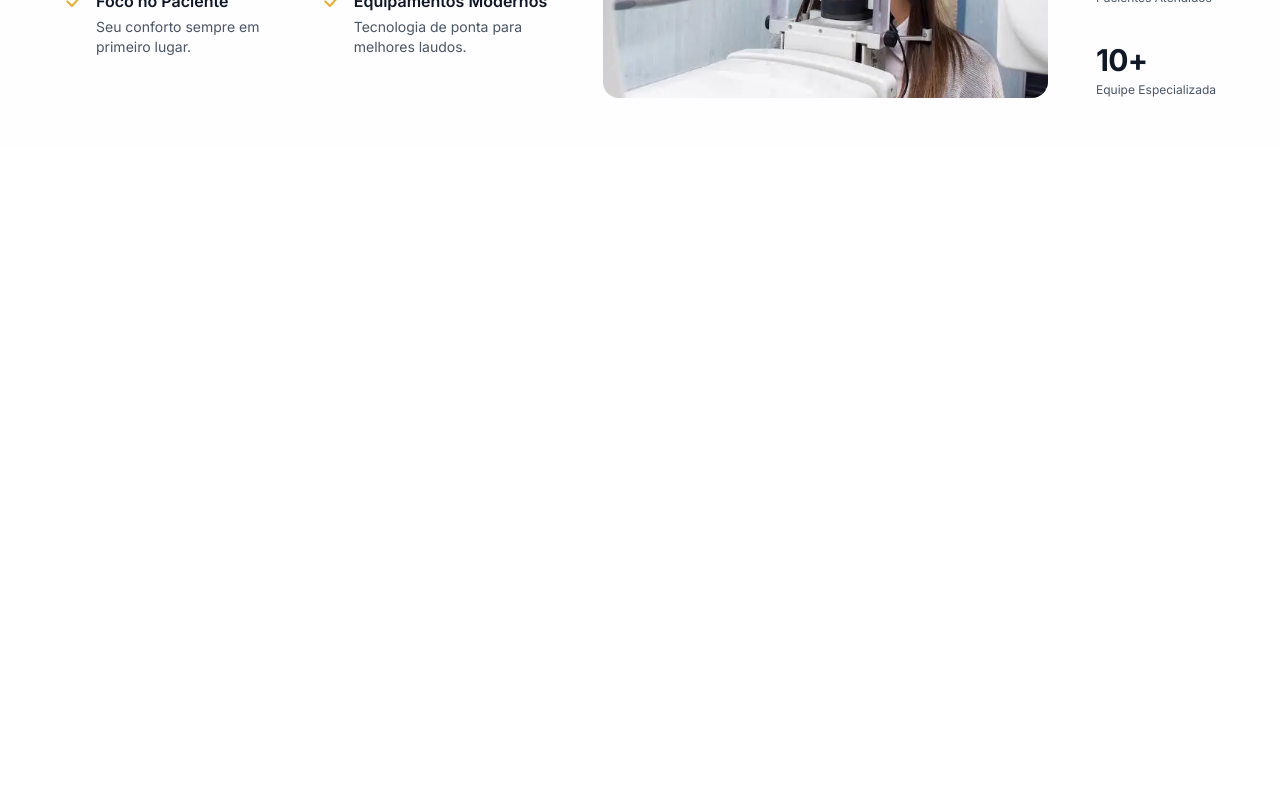
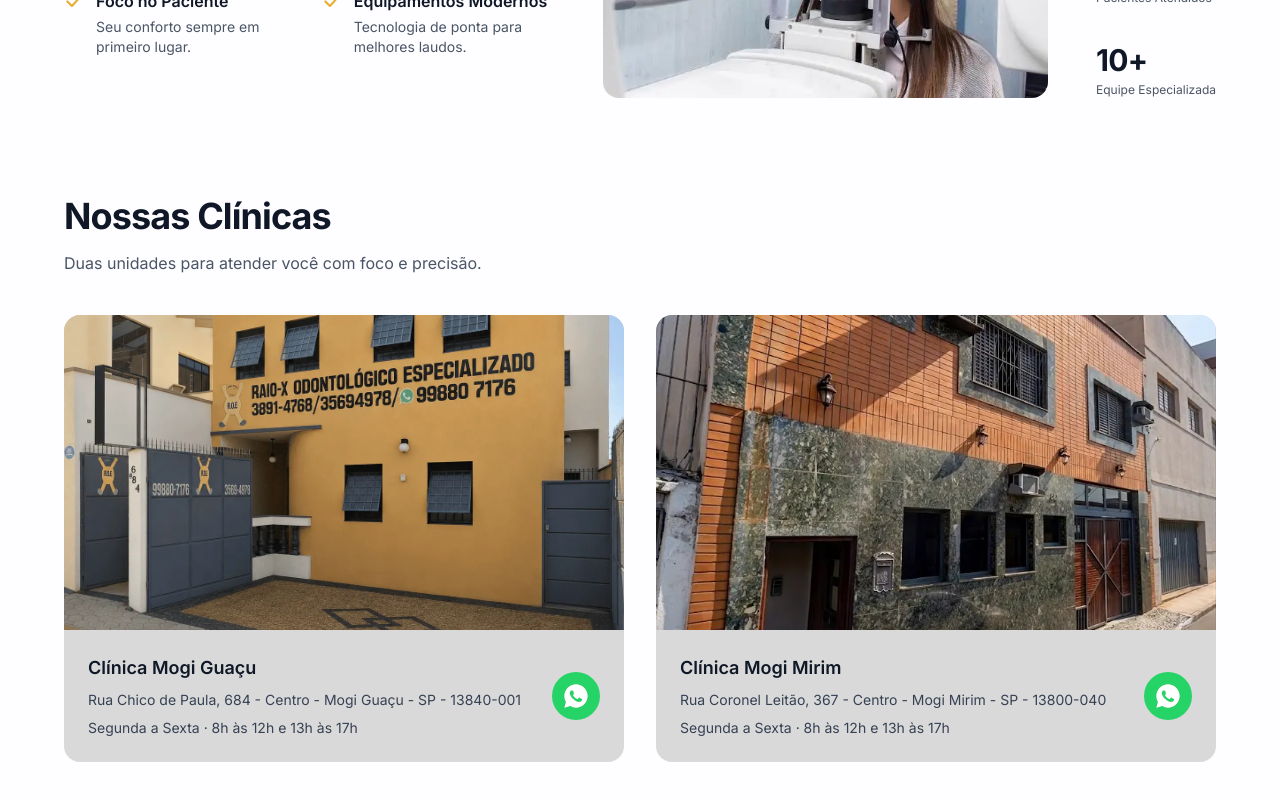
Before and after one commit to VictorRms03/roe-landing, a Next.js app: page / in a window 1280 px wide. Shown: the part 1826-2626 px from the top of the page. Before the commit the page ends 1972 px from the top, so only its background shows below. Built offline with nearby package versions, Linux system fonts and the light colour scheme.

Commit message:
feat: Add Clinics (#5)
* feat: Add Beneficios

* feat: Add Beneficts

```diff
--- a/src/app/page.tsx
+++ b/src/app/page.tsx
@@ -1,4 +1,5 @@
 import Benefits from "@/components/Benefits";
+import Clinics from "@/components/Clinics";
 import Hero from "@/components/Hero";
 import Services from "@/components/Services";
 
@@ -8,6 +9,7 @@ export default function Home() {
       <Hero />
       <Services />
       <Benefits />
+      <Clinics />
     </>
   );
 }
--- /dev/null
+++ b/src/components/Clinics.tsx
@@ -0,0 +1,91 @@
+import Image from "next/image";
+
+type Unit = {
+  name: string;
+  address: string;
+  hours: string;
+  image: string;
+  imageAlt: string;
+  /** Digits only, with country and area code. Null hides the WhatsApp button. */
+  whatsapp: string | null;
+};
+
+const UNITS: Unit[] = [
+  {
+    name: "Clínica Mogi Guaçu",
+    address: "Rua Chico de Paula, 684 - Centro - Mogi Guaçu - SP - 13840-001",
+    hours: "Segunda a Sexta · 8h às 12h e 13h às 17h",
+    image: "/images/hero/clinica-guacu.webp",
+    imageAlt: "Fachada amarela da unidade de Mogi Guaçu",
+    // Read off the clinic's own signage in the photo. Confirm before launch.
+    whatsapp: "5519998807176",
+  },
+  {
+    name: "Clínica Mogi Mirim",
+    address: "Rua Coronel Leitão, 367 - Centro - Mogi Mirim - SP - 13800-040",
+    hours: "Segunda a Sexta · 8h às 12h e 13h às 17h",
+    image: "/images/hero/clinica-mogi.webp",
+    imageAlt: "Fachada em pedra e tijolo da unidade de Mogi Mirim",
+    whatsapp: "5519998863332",
+  },
+];
+
+export default function Clinics() {
+  return (
+    <section id="clinicas" className="scroll-mt-32 bg-roe-white px-6 py-12 md:px-12 lg:px-16">
+      <div className="mx-auto max-w-7xl">
+        <h2 className="text-3xl font-bold leading-tight tracking-tight text-gray-900 sm:text-4xl">
+          Nossas Clínicas
+        </h2>
+        <p className="mt-3 max-w-xl text-sm text-gray-600 sm:text-base">
+          Duas unidades para atender você com foco e precisão.
+        </p>
+
+        <ul className="mt-10 grid gap-8 md:grid-cols-2">
+          {UNITS.map((unit) => (
+            <li key={unit.name} className="overflow-hidden rounded-2xl bg-roe-gray">
+              <div className="relative aspect-16/9">
+                <Image
+                  src={unit.image}
+                  alt={unit.imageAlt}
+                  fill
+                  sizes="(min-width: 768px) 50vw, 100vw"
+                  className="object-cover"
+                />
+              </div>
+
+              <div className="flex items-center justify-between gap-4 p-6">
+                <div className="min-w-0">
+                  <h3 className="text-lg font-semibold text-gray-900">{unit.name}</h3>
+                  <p className="mt-2 text-sm text-gray-700">{unit.address}</p>
+                  <p className="mt-2 text-sm text-gray-700">{unit.hours}</p>
+                </div>
+
+                {unit.whatsapp && (
+                  <a
+                    href={`https://wa.me/${unit.whatsapp}`}
+                    target="_blank"
+                    rel="noopener noreferrer"
+                    aria-label={`Falar com a ${unit.name} no WhatsApp`}
+                    className="flex size-12 shrink-0 items-center justify-center rounded-full bg-[#25d366] outline-none transition-transform duration-200 hover:scale-105 focus-visible:ring-2 focus-visible:ring-gray-900 focus-visible:ring-offset-2 focus-visible:ring-offset-roe-gray"
+                  >
+                    <svg viewBox="0 0 24 24" aria-hidden="true" className="size-7">
+                      <path
+                        fill="#ffffff"
+                        d="M12 2C6.48 2 2 6.48 2 12c0 1.85.5 3.58 1.38 5.07L2 22l5.07-1.35A9.94 9.94 0 0 0 12 22C17.52 22 22 17.52 22 12S17.52 2 12 2z"
+                      />
+                      <path
+                        fill="#25d366"
+                        d="M16.9 14.3c-.3-.1-1.7-.8-1.9-.9-.3-.1-.4-.1-.6.1-.2.3-.7.9-.8 1-.2.2-.3.2-.5.1-.3-.1-1.1-.4-2.1-1.3-.8-.7-1.3-1.6-1.5-1.8-.1-.3 0-.4.1-.5l.4-.5c.1-.2.2-.3.2-.5.1-.2 0-.3 0-.5 0-.1-.6-1.4-.8-1.9-.2-.5-.4-.4-.6-.4h-.5c-.2 0-.4.1-.7.3-.2.3-.9.9-.9 2.2s.9 2.6 1.1 2.8c.1.2 1.8 2.8 4.4 3.9.6.3 1.1.4 1.5.5.6.2 1.2.2 1.6.1.5-.1 1.5-.6 1.7-1.2.2-.6.2-1.1.1-1.2 0-.1-.2-.2-.4-.3z"
+                      />
+                    </svg>
+                  </a>
+                )}
+              </div>
+            </li>
+          ))}
+        </ul>
+      </div>
+    </section>
+  );
+}
```
